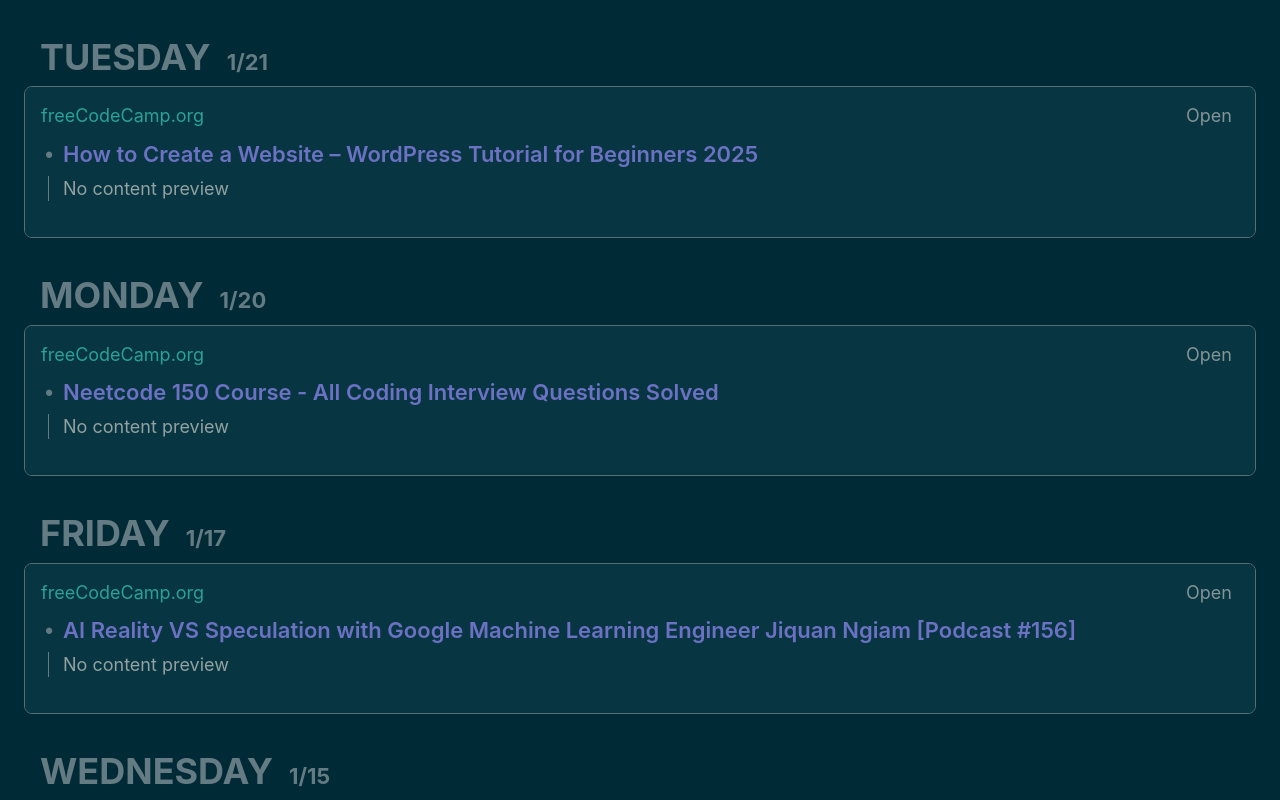
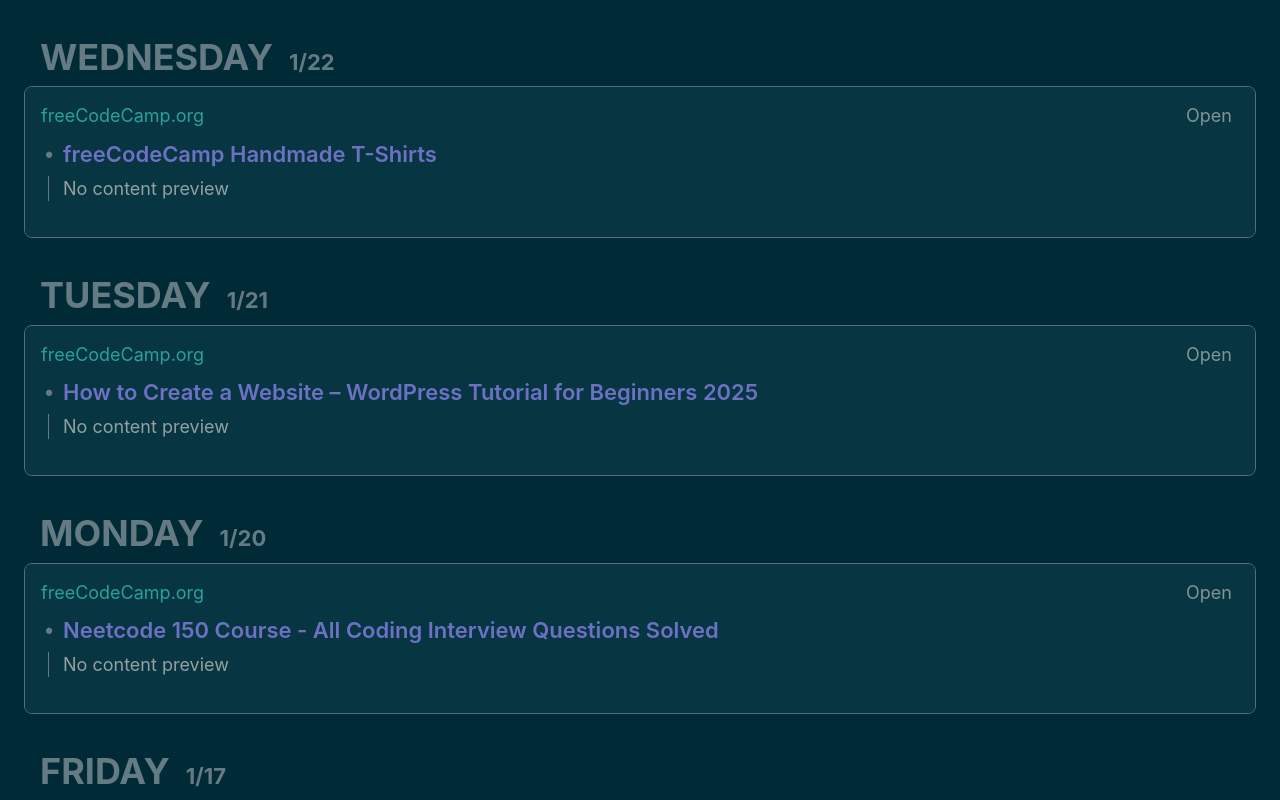
Before and after one commit to web3cave/8-freeCodeCamp, a plain HTML site: page index.html in a window 1280 px wide. Shown: the top 800 px of the page. Drawn offline with Linux system fonts and the light colour scheme.

Commit message:
deploy: db1e90068181ce096b037de9b880abddd1136582

```diff
--- a/index.html
+++ b/index.html
@@ -52,6 +52,51 @@
 
   <body>
     <!-- %after-body-begin.html% -->
+      <section class="daily-content js-toggle-accordions-scope">
+        <h2 class="daily-heading">
+          <button
+            class="daily-heading-toggle"
+            data-action="toggle-accordions"
+            title="Click to toggle the day, Ctrl + click to toggle all."
+          >
+            <time class="daily-heading-toggle__weekday js-offset-weekday" data-offset-date=2025-01-22 datetime="2025-01-22T15:47:07.000Z">2025-01-22</time>
+            <time class="daily-heading-toggle__date js-offset-date" data-offset-date=2025-01-22 datetime="2025-01-22T15:47:07.000Z"></time>
+          </button>
+        </h2>
+        <ul class="sources card">
+            <li class="card__section">
+              <section class="js-toggle-accordions-scope">
+                <h3 class="source-heading">
+                  <button
+                    class="source-heading__name"
+                    data-action="toggle-accordions"
+                    title="Click to toggle the source, Ctrl + click to toggle all."
+                  >freeCodeCamp.org</button>
+                  <a class="source-heading__link" href="https://www.youtube.com/channel/UC8butISFwT-Wl7EV0hUK0BQ">Open</a>
+                </h3>
+                <section class="articles-per-source">
+                    <article>
+                      <details
+                        class="article-expander"
+                        data-action="toggle-native-accordion"
+                        data-accordion-key="https://www.youtube.com/watch?v&#x3D;k0VOchBlqiQ"
+                        open
+                      >
+                        <summary class="article-expander__title">freeCodeCamp Handmade T-Shirts</summary>
+                        <a class="article-summary-link article-summary-box-outer" href="https://www.youtube.com/watch?v&#x3D;k0VOchBlqiQ">
+                          <div class="article-summary-box-inner media-object">
+                            <span class="media-object__text">
+                              <span>No content preview</span>
+                            </span>
+                          </div>
+                        </a>
+                      </details>
+                    </article>
+                </section>
+              </section>
+            </li>
+        </ul>
+      </section>
       <section class="daily-content js-toggle-accordions-scope">
         <h2 class="daily-heading">
           <button
@@ -504,8 +549,8 @@
       </section>
 
     <footer>
-      <a class="footer-link" href="https://github.com/web3cave/8-freeCodeCamp/actions/runs/12902393585">
-        <time id="build-timestamp" datetime="2025-01-22T06:17:18.025Z">2025-01-22T06:17:18.025Z</time>
+      <a class="footer-link" href="https://github.com/web3cave/8-freeCodeCamp/actions/runs/12923426903">
+        <time id="build-timestamp" datetime="2025-01-23T06:16:52.967Z">2025-01-23T06:16:52.967Z</time>
       </a>
       <a class="footer-link" href="https://github.com/osmoscraft/osmosfeed">osmosfeed 1.15.1</a>
     </footer>
```
Also changed, not shown: cache.json (+10 -0 lines), 1 other file.
